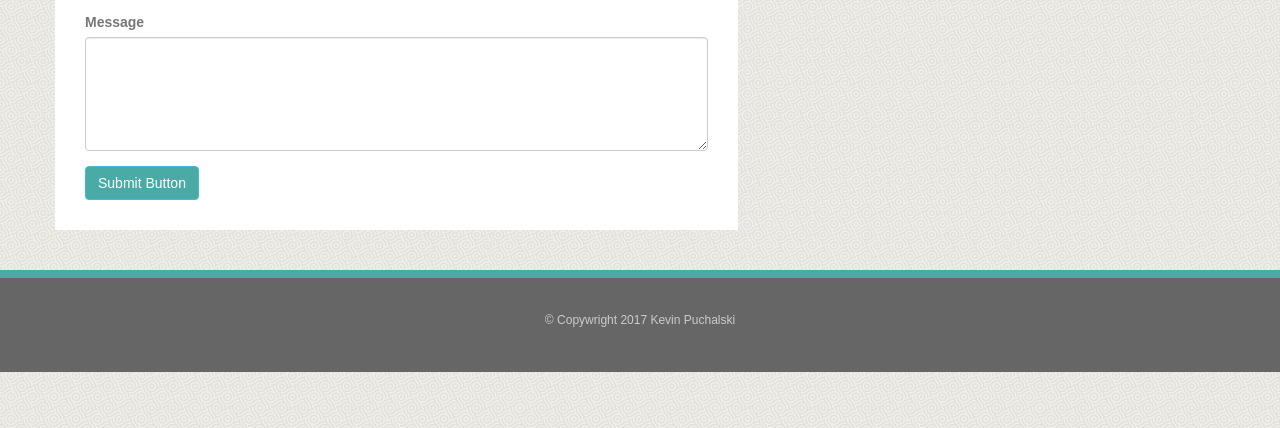
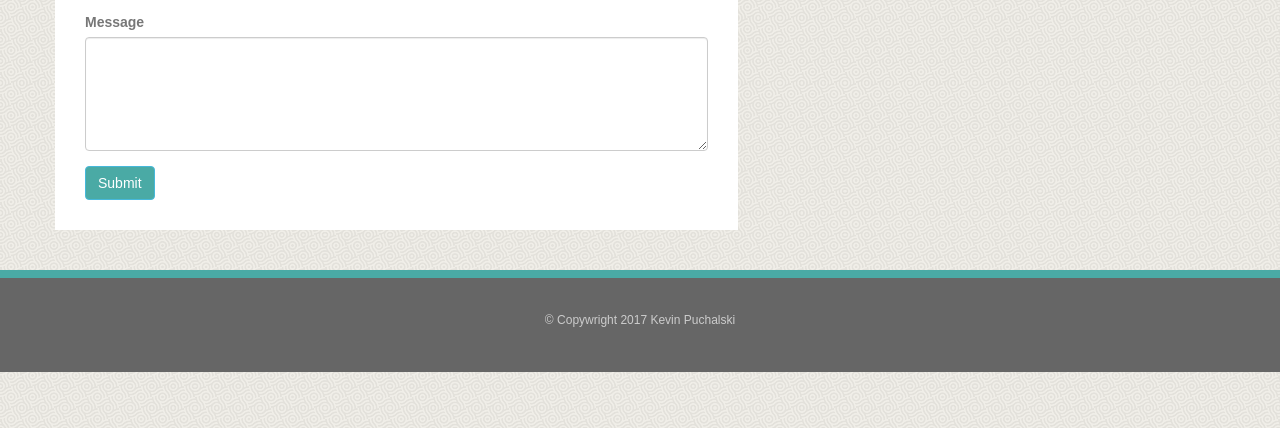
Before and after one commit to puchk/Bootstrap-Portfolio, a plain HTML site: page contact.html in a window 1280 px wide. Shown: the part 372-800 px from the top of the page. Drawn offline with nearby package versions, Linux system fonts and the light colour scheme.

Commit message:
Updated submit button

```diff
--- a/contact.html
+++ b/contact.html
@@ -140,7 +140,7 @@
 					<label for="exampleTextarea">Message</label>
 					<textarea class="form-control" id="exampleTextarea" rows="5"></textarea>
 				</div>
-				<input type="submit" class="btn btn-info submitButton" value="Submit Button">
+				<input type="submit" class="btn btn-info submitButton" value="Submit">
 			</form>
 
 		</article>
```
